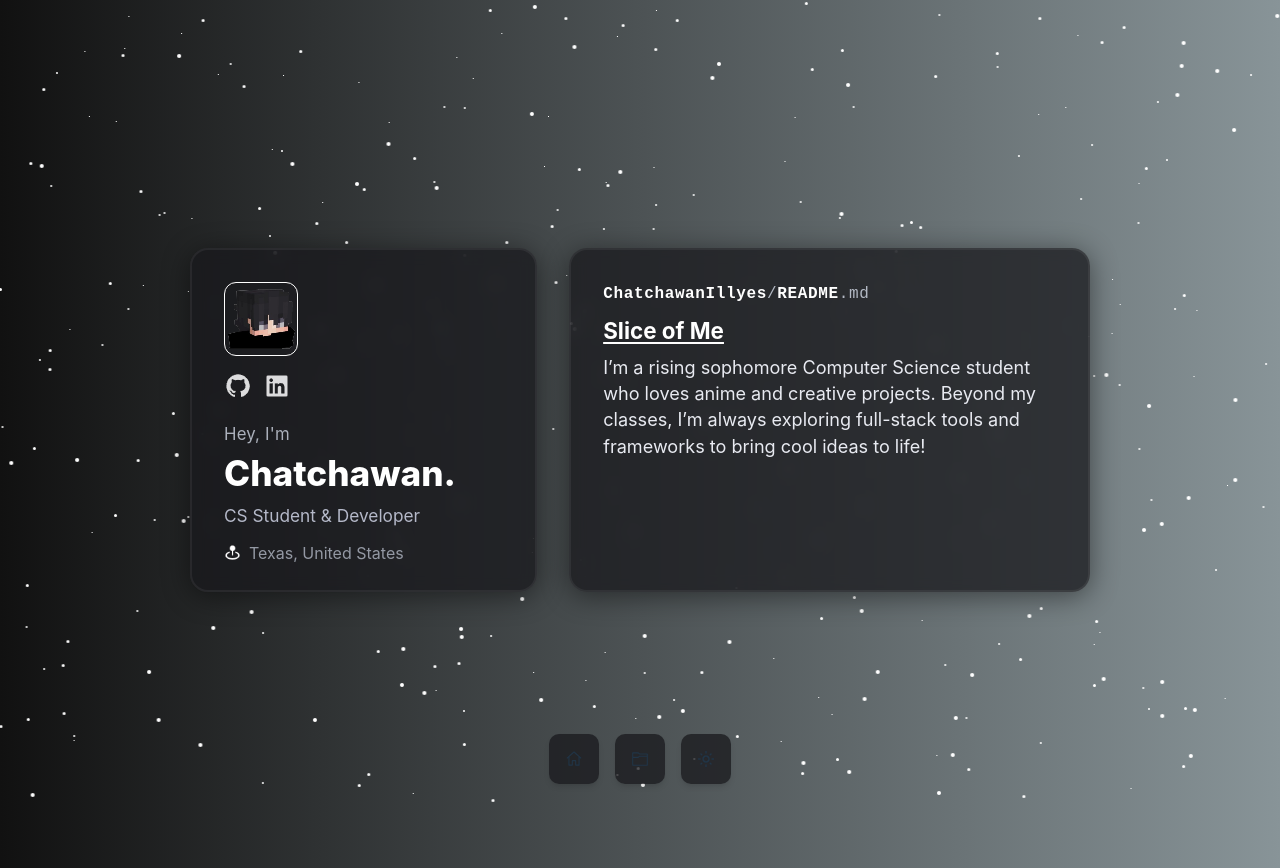
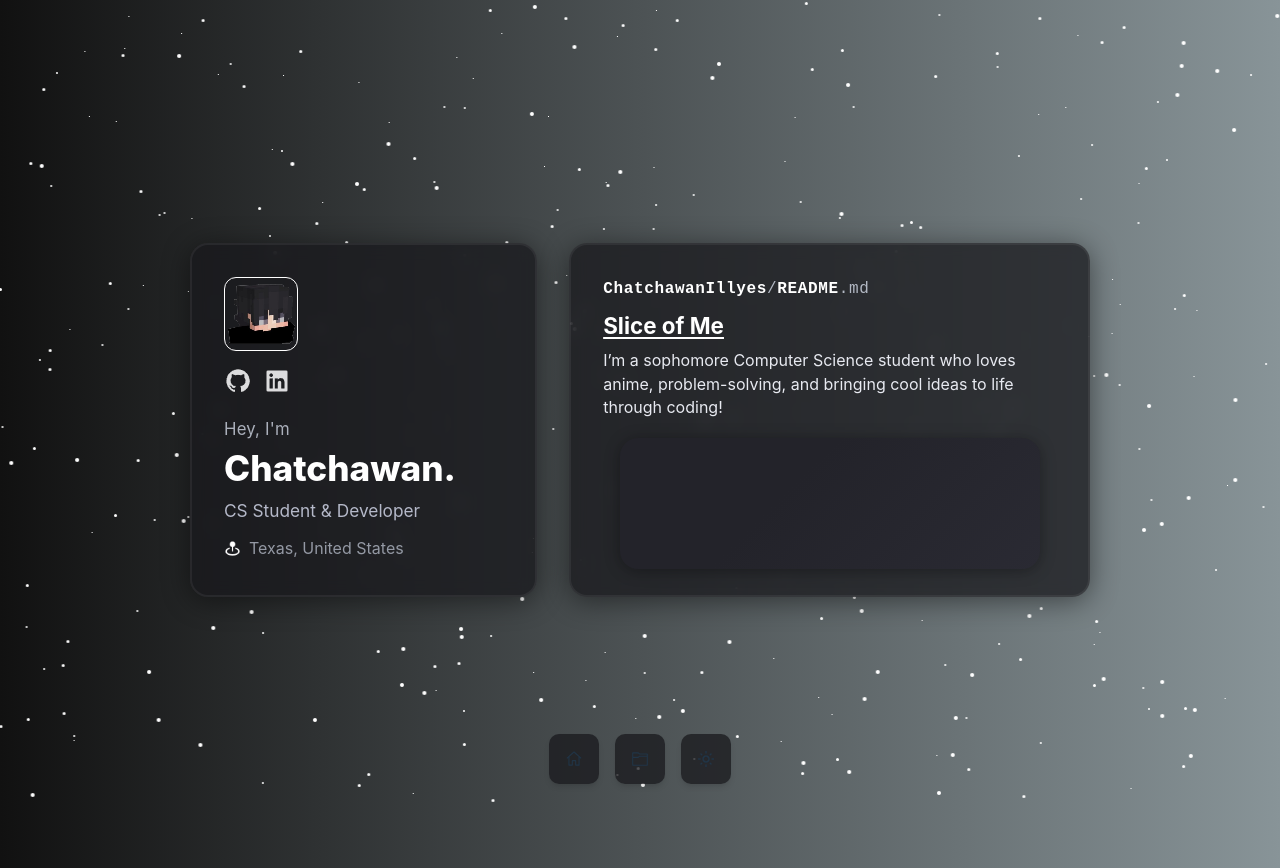
Before and after one commit to ChatchawanIllyes/react-personal, a React (Vite) app in the folder react-website/: page / in a window 1280 px wide. Built offline with nearby package versions, Linux system fonts and the light colour scheme.

Commit message:
added gif placeholder

```diff
--- a/react-website/src/App.jsx
+++ b/react-website/src/App.jsx
@@ -39,7 +39,7 @@ function App() {
         setTimeout(() => {
           setShowProjects(false);
           setFade(true);
-        }, 200);
+        }, 700);
       },
     },
     {
@@ -50,7 +50,7 @@ function App() {
         setTimeout(() => {
           setShowProjects(true);
           setFade(true);
-        }, 200);
+        }, 700);
       },
     },
     {
@@ -71,7 +71,7 @@ function App() {
       {/* Main content above the stars */}
       <div
         style={{
-          transition: "opacity 0.3s",
+          transition: "opacity 1s",
           opacity: fade ? 1 : 0,
           position: "relative",
           zIndex: 2,
--- a/react-website/src/components/ProfileDashboard.css
+++ b/react-website/src/components/ProfileDashboard.css
@@ -1,3 +1,24 @@
+/* Landscape gif container for bio card */
+.bio-gif-landscape {
+  width: 100%;
+  max-width: 420px;
+  aspect-ratio: 16/5;
+  margin: 1.2em auto 0 auto;
+  border-radius: 18px;
+  background: #18181c linear-gradient(135deg, #23232a 40%, #2a2a33 100%);
+  display: flex;
+  align-items: center;
+  justify-content: center;
+  overflow: hidden;
+  box-shadow: 0 2px 16px 0 #0005;
+}
+.bio-gif-landscape img {
+  width: 100%;
+  height: 100%;
+  object-fit: cover;
+  border-radius: 18px;
+  display: block;
+}
 /* ProjectsDashboard grid and card styles */
 .projects-grid {
   display: grid;
@@ -44,7 +65,7 @@
 }
 .see-project-btn {
   color: #fff;
-  background: #2a7fff;
+  background: #4d4e4f;
   border: none;
   border-radius: 8px;
   padding: 0.5em 1.2em;
@@ -225,7 +246,7 @@ html {
   text-underline-offset: 3px;
 }
 .bio-text {
-  font-size: 1.13em;
+  font-size: 1em;
   line-height: 1.45;
   color: #e8eaf1;
 }
--- a/react-website/src/components/ProfileDashboard.jsx
+++ b/react-website/src/components/ProfileDashboard.jsx
@@ -7,31 +7,49 @@ export default function ProfileDashboard() {
         <div className="card profile-card">
           <img src="/mcofficial1.png" alt="avatar" className="avatar" />
           <div className="profile-icons">
-            <a href="https://github.com/ChatchawanIllyes" target="_blank"><img src="/github-logo.png" alt="GitHub" /></a>
-            <a href="https://www.linkedin.com/in/chatchawanillyes/" target="_blank"><img src="/linkedin-square.png" alt="LinkedIn" /></a>
-
+            <a href="https://github.com/ChatchawanIllyes" target="_blank">
+              <img src="/github-logo.png" alt="GitHub" />
+            </a>
+            <a
+              href="https://www.linkedin.com/in/chatchawanillyes/"
+              target="_blank"
+            >
+              <img src="/linkedin-square.png" alt="LinkedIn" />
+            </a>
           </div>
-          <p className="greet">Hey, I'm</p> <span className="Name">Chatchawan.</span>
+          <p className="greet">Hey, I'm</p>{" "}
+          <span className="Name">Chatchawan.</span>
           <div className="subheading">CS Student & Developer</div>
           <div className="location">
-            <img className="pin-pic" src="./map-pin.png" alt="pin location" /> Texas, United States
+            <img className="pin-pic" src="./map-pin.png" alt="pin location" />{" "}
+            Texas, United States
           </div>
         </div>
 
         <div className="card bio-card">
-          <a target="_blank" className="profile-header-close" href="https://github.com/ChatchawanIllyes"><div  className="bio-header"><span className="git-name">ChatchawanIllyes</span>/<span className="git-name">README</span>.md</div></a>
-
+          <a
+            target="_blank"
+            className="profile-header-close"
+            href="https://github.com/ChatchawanIllyes"
+          >
+            <div className="bio-header">
+              <span className="git-name">ChatchawanIllyes</span>/
+              <span className="git-name">README</span>.md
+            </div>
+          </a>
 
           <h2>
             <u>Slice of Me</u>
           </h2>
           <div className="bio-text">
-            I’m a rising sophomore Computer Science student who loves anime and creative projects. Beyond my classes, I’m always exploring full-stack tools and frameworks to bring cool ideas to life!
+            I’m a sophomore Computer Science student who loves anime,
+            problem-solving, and bringing cool ideas to life through coding!
+          </div>
+          <div className="bio-gif-landscape">
+            {/* Insert your landscape gif below. Example: */}
+            {/* <img src="/your-landscape.gif" alt="Landscape gif" /> */}
           </div>
         </div>
-
-
-
       </div>
     </div>
   );
```
